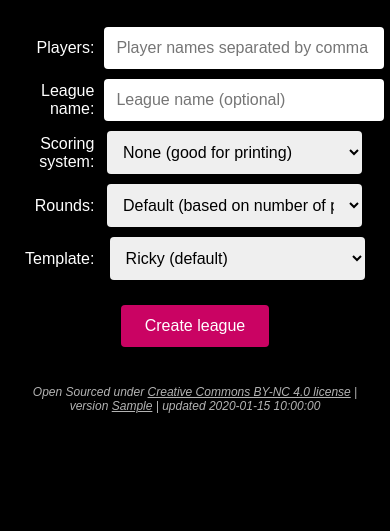
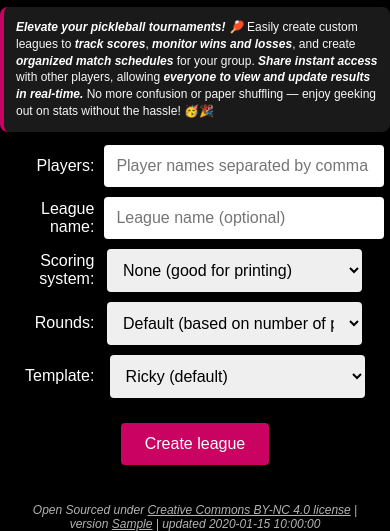
Before and after one commit to guilhermechapiewski/pickleballleague.app, a Flask app: template templates/index.html in a window 390 px wide. Shown: the part 351-882 px from the top of the page. Before the commit the page ends 764 px from the top, so only its background shows below. Run offline with Flask 3, Linux system fonts and the light colour scheme; the template is opened without the code that fills it: most values are stand-ins (such as "Sample title", 1, 10 or a date in 2020); some libraries are stand-ins or nearby versions.

Commit message:
Better app description and mobile optimizations.

```diff
--- a/templates/index.html
+++ b/templates/index.html
@@ -39,28 +39,70 @@
             padding: 40px 20px;
         }
 
-        @media (min-height: 800px) {
-            .hero {
-                min-height: 35vh;
-            }
+        .hero h1 {
+            font-size: 36px;
+            margin: 0;
+            font-family: sans-serif;
+        }
+
+        .description {
+            font-size: 15px;
+            line-height: 1.6;
+            padding: 20px;
+            margin: 15px auto;
+            max-width: 90%;
+            background: rgba(255, 255, 255, 0.1);
+            border-radius: 8px;
+            box-shadow: 0 4px 6px rgba(0, 0, 0, 0.1);
+            color: #f8f8f8;
+            border-left: 4px solid #ca0363;
+            text-align: left;
         }
 
         @media (max-width: 768px) {
             .hero {
                 min-height: 30vh;
             }
+
+            .description {
+                font-size: 14px;
+                padding: 15px;
+                max-width: 95%;
+                margin: 10px auto;
+            }
         }
 
-        .hero h1 {
-            font-size: 36px;
-            margin: 0;
-            font-family: sans-serif;
+        @media (min-height: 800px) {
+            .hero {
+                min-height: 32vh;
+            }
+        }
+
+        @media (max-width: 480px) {
+            .hero h1 {
+                font-size: 30px;
+                min-height: 20vh;
+            }
+
+            .description {
+                font-size: 12px;
+                padding: 12px;
+                max-width: 100%;
+                margin: 8px auto;
+                line-height: 1.4;
+            }
+        }
+
+        .description strong {
+            color: #fff;
+            font-weight: 600;
+            font-style: italic;
         }
 
         .container {
             max-width: 800px;
             margin: 0 auto;
-            padding: 40px 20px;
+            padding: 0px 20px;
             text-align: center;
         }
 
@@ -157,6 +199,7 @@
     <div class="hero">
         <h1>Create your own Pickleball league in seconds! 🏓</h1>
     </div>
+    <div class="description"><strong>Elevate your pickleball tournaments! 🏓 </strong>Easily create custom leagues to <strong>track scores</strong>, <strong>monitor wins and losses</strong>, and create <strong>organized match schedules</strong> for your group. <strong>Share instant access</strong> with other players, allowing <strong>everyone to view and update results in real-time.</strong> No more confusion or paper shuffling — enjoy geeking out on stats without the hassle! 🥳🎉</div>
     <div class="container">
         <form method="POST" action="/create-league" onsubmit="return validateForm()">
             <table style="width: 100%; padding: 0 0 20px;" cellspacing="0" cellpadding="5">
```
